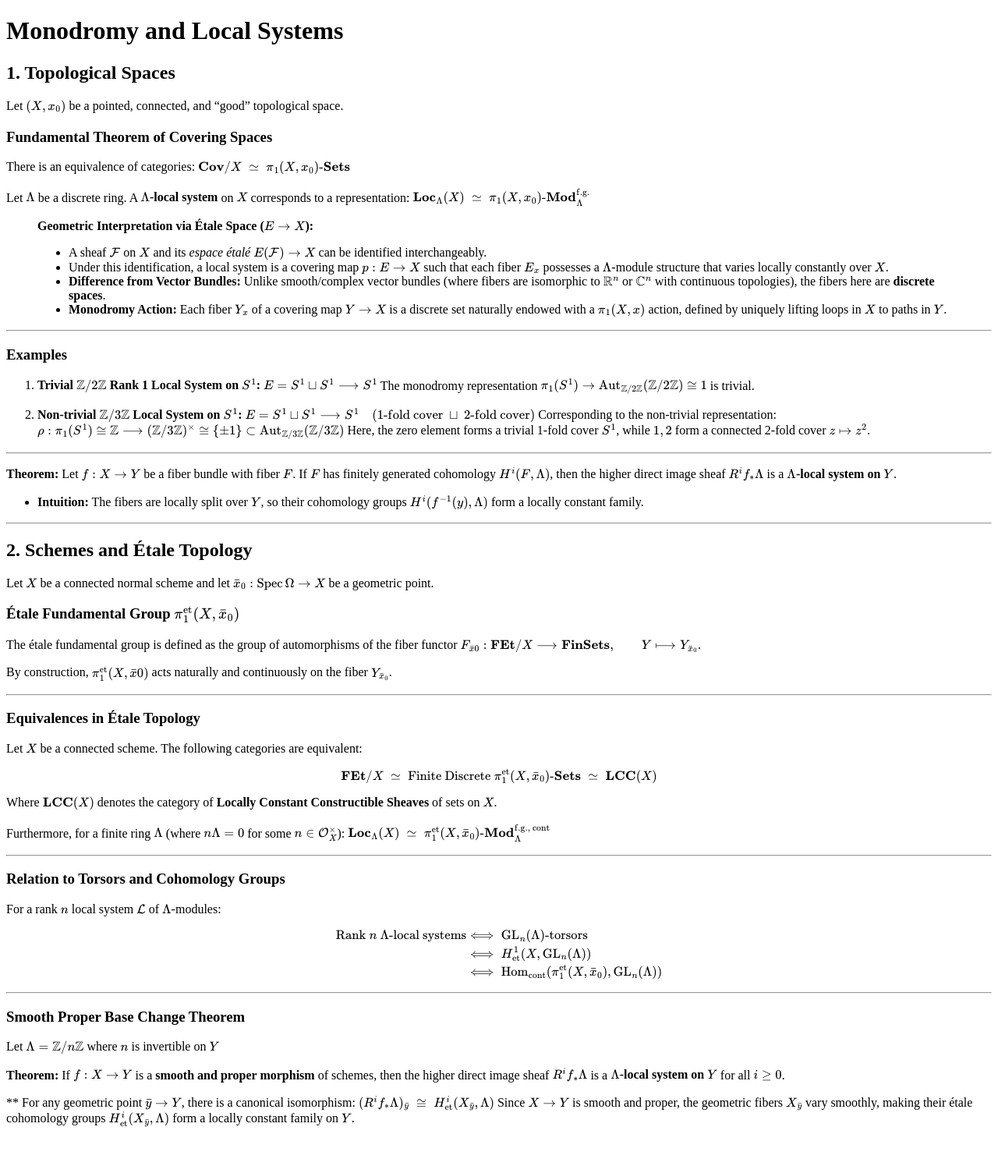
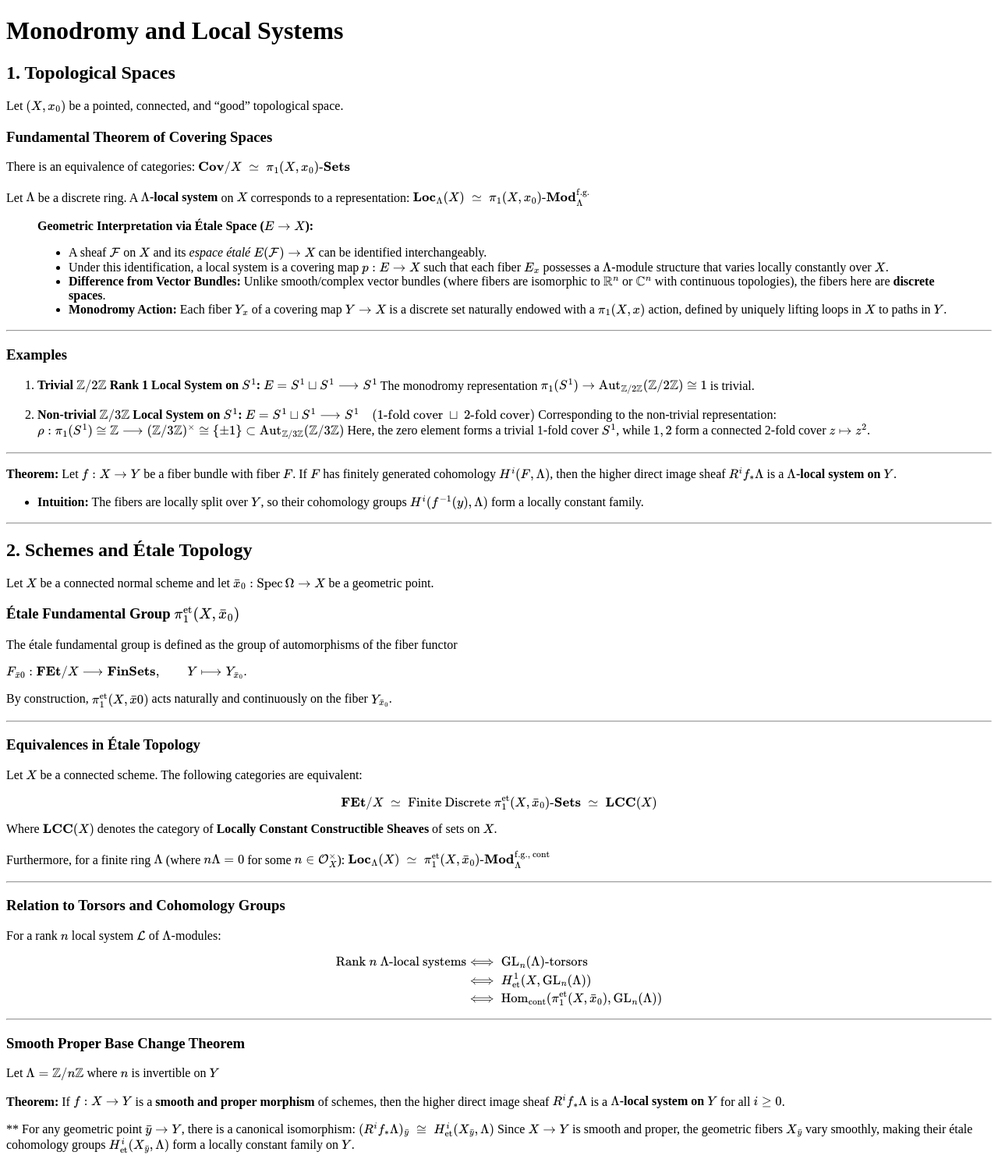
Before and after one commit to alchan00/alchan00.github.io, a Jekyll site: the page built from daily-notes/2026-09-01/index.md, in a window 1280 px wide. Shown: the whole page at 78% size. Built offline with Jekyll 4.4.1, drawn with Linux system fonts in a browser that asks for light colours; our own code applies the rules of GitHub Pages for plain Markdown files; before the commit the page ends 1461 px from its top, so only the background shows below that.

Commit message:
Update index.md

```diff
--- a/daily-notes/2026-09-01/index.md
+++ b/daily-notes/2026-09-01/index.md
@@ -49,11 +49,10 @@ Let $X$ be a connected normal scheme and let $\bar{x}_0: \operatorname{Spec} \Om
 ### Étale Fundamental Group $\pi_1^{\text{et}}(X, \bar{x}_0)$
 
 The étale fundamental group is defined as the group of automorphisms of the fiber functor
-$$
-F_{\bar{x}0}: \mathbf{FEt}/X \longrightarrow \mathbf{FinSets},
+
+$F_{\bar{x}0}: \mathbf{FEt}/X \longrightarrow \mathbf{FinSets},
 \qquad
-Y \longmapsto Y_{\bar{x}_0}.
-$$
+Y \longmapsto Y_{\bar{x}_0}.$
 
 By construction, $\pi_1^{\text{et}}(X,\bar{x}0)$ acts naturally and continuously on the fiber $Y_{\bar{x}_0}$.
 
```
